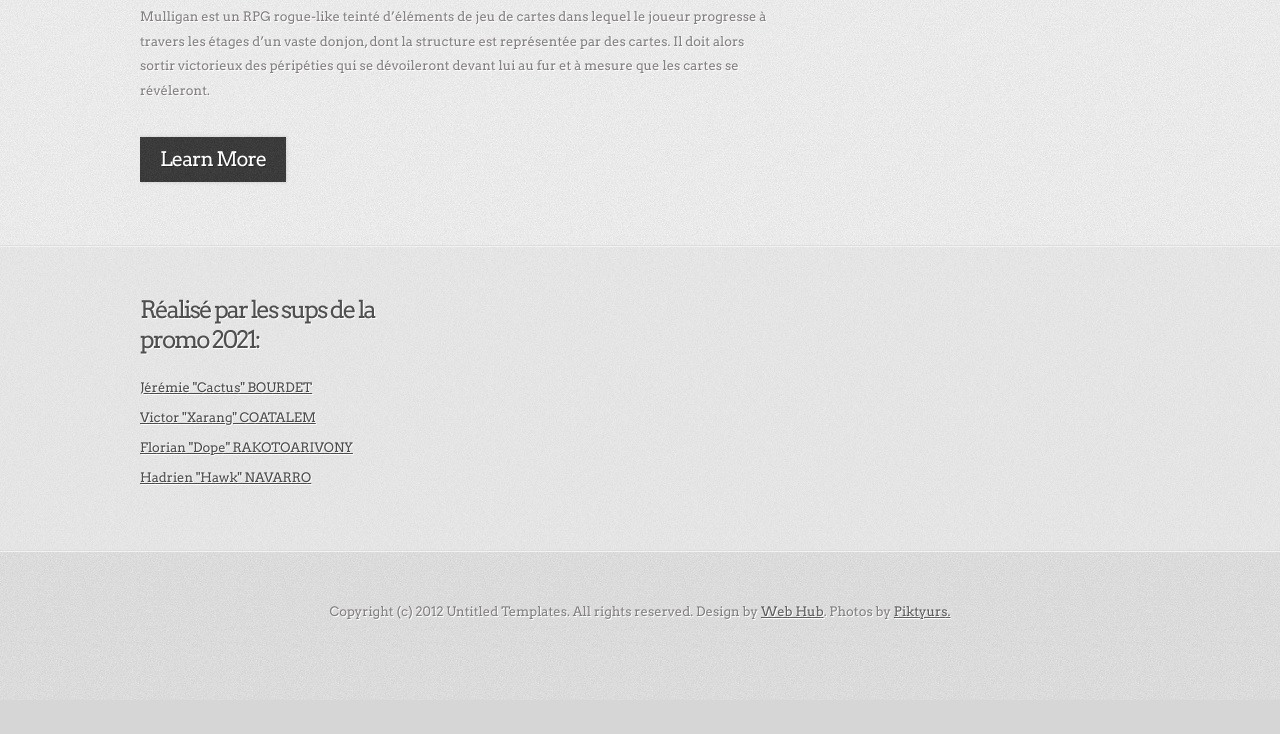
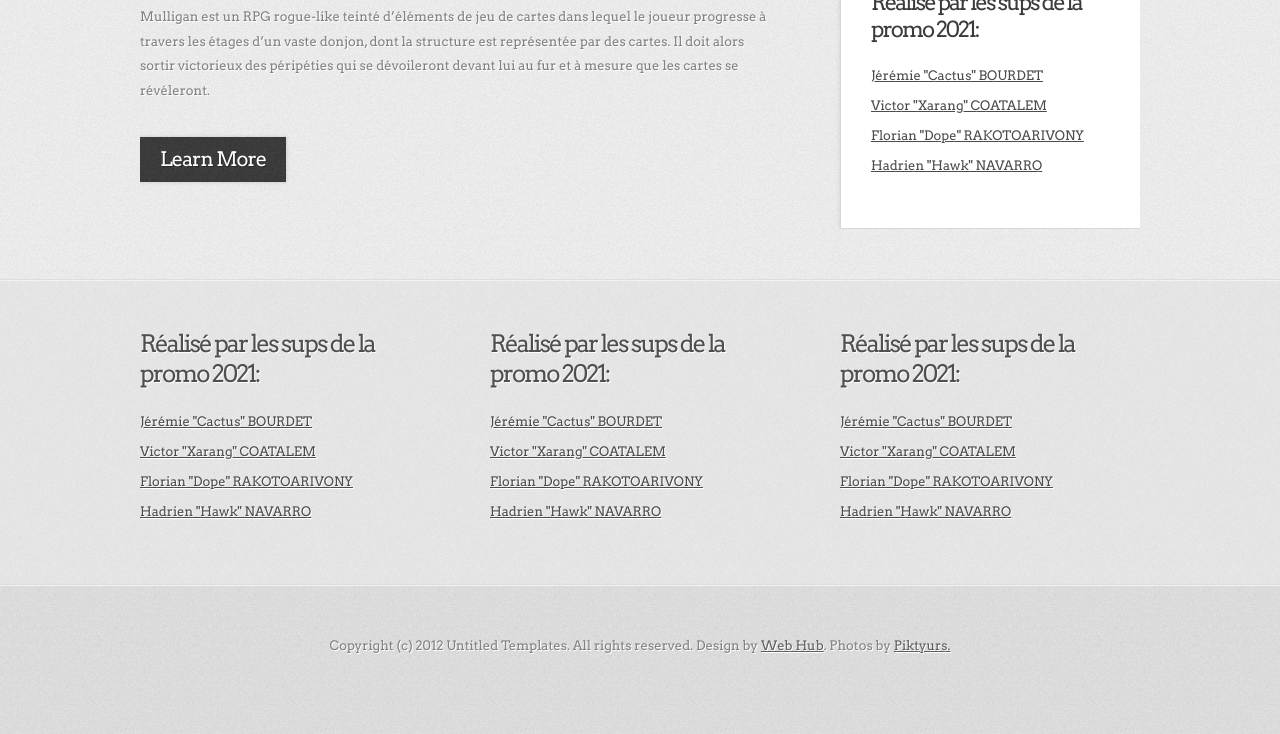
Before and after one commit to LesBonsDegats/web-site-mulligan, a plain HTML site: page index.html in a window 1280 px wide. Shown: the part 707-1441 px from the top of the page. Before the commit the page ends 1407 px from the top, so only its background shows below. Drawn offline with Linux system fonts and the light colour scheme.

Commit message:
les tableaux

```diff
--- a/index.html
+++ b/index.html
@@ -41,13 +41,42 @@
 					<p><a href="The Project.html" class="button1">Learn More</a></p>
 				</div>
 			</div>
+		<div id=  "sidebar">
+			<div class="sidebar-box">
+					<h2>Réalisé par les sups de la promo 2021:</h2>
+					<ul class="list-style1">
+						<li><a href="contact.html">Jérémie "Cactus" BOURDET</a></li>
+						<li><a href="contact.html">Victor "Xarang" COATALEM</a></li>
+						<li><a href="contact.html">Florian "Dope" RAKOTOARIVONY</a></li>
+						<li><a href="contact.html">Hadrien "Hawk" NAVARRO</a></li>
+					</ul>
+				</div>
+		</div>
 		</div>
 	</div>
 </div>
 <div id="bg1">
 	<div id="bg2">
 		<div id="three-cols" class="container">
+		<div id="column1">
+				<h2>Réalisé par les sups de la promo 2021:</h2>
+				<ul class="list-style1">
+					<li><a href="contact.html">Jérémie "Cactus" BOURDET</a></li>
+					<li><a href="contact.html">Victor "Xarang" COATALEM</a></li>
+					<li><a href="contact.html">Florian "Dope" RAKOTOARIVONY</a></li>
+					<li><a href="contact.html">Hadrien "Hawk" NAVARRO</a></li>
+				</ul>
+			</div>
 			<div id="column2">
+				<h2>Réalisé par les sups de la promo 2021:</h2>
+				<ul class="list-style1">
+					<li><a href="contact.html">Jérémie "Cactus" BOURDET</a></li>
+					<li><a href="contact.html">Victor "Xarang" COATALEM</a></li>
+					<li><a href="contact.html">Florian "Dope" RAKOTOARIVONY</a></li>
+					<li><a href="contact.html">Hadrien "Hawk" NAVARRO</a></li>
+				</ul>
+			</div>
+			<div id="column3">
 				<h2>Réalisé par les sups de la promo 2021:</h2>
 				<ul class="list-style1">
 					<li><a href="contact.html">Jérémie "Cactus" BOURDET</a></li>
```
